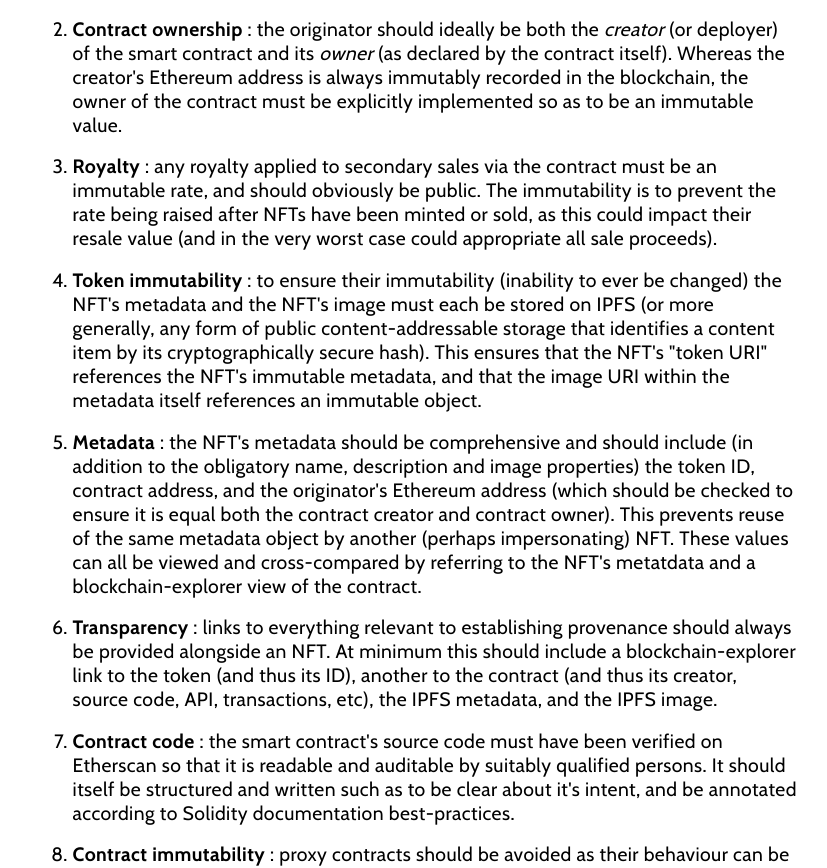
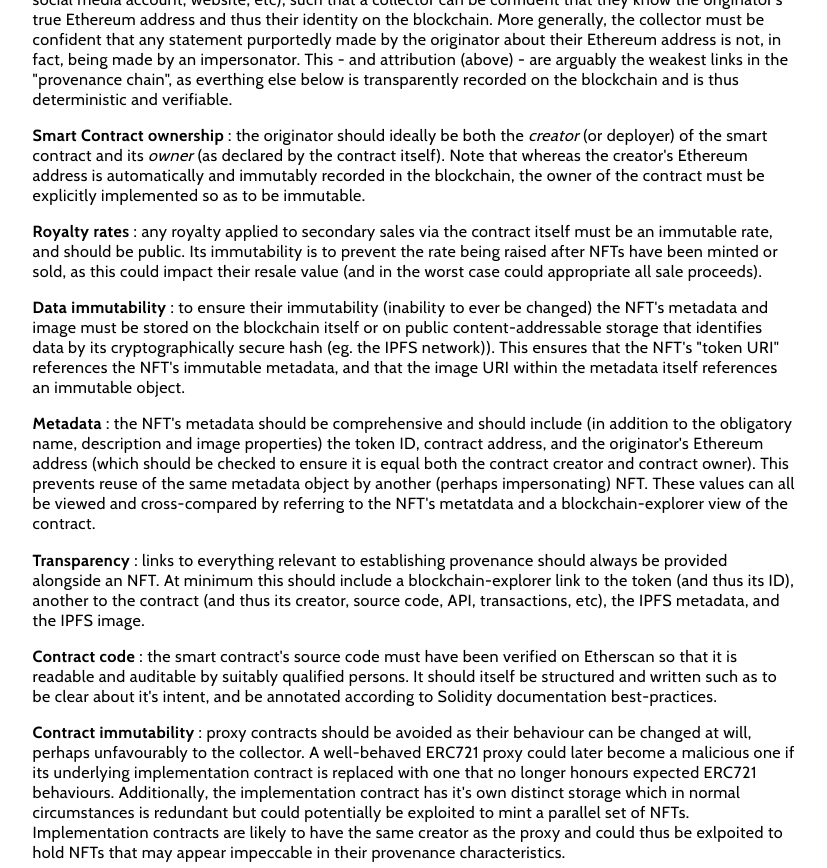
Before and after one commit to stephanfowler/nft-surface, a Next.js app in the folder client/: page /docs/provenance in a window 1280 px wide. Shown: the part 400-1268 px from the top of the page, without its empty margins (225-1052 px from the left). Built offline with nearby package versions, Linux system fonts and the light colour scheme.

Commit message:
tx animation

```diff
--- a/client/components/Layout.module.css
+++ b/client/components/Layout.module.css
@@ -29,6 +29,7 @@
 }
 
 .pageContainer {
+	font-size: smaller;
   padding: 1rem;
   margin: 0 auto;
   max-width: 800px;
--- a/client/components/clientside/NftStatus.js
+++ b/client/components/clientside/NftStatus.js
@@ -125,7 +125,7 @@ const NftStatus = ({ nft, chainId, status, setStatus }) => {
 			</div>
 
 		: !statusUpdated ?
-			<div className={styles.minter}>
+			<div className={styles.nftStatusPending}>
 				Checking NFT status …
 			</div>
 
@@ -164,7 +164,7 @@ const NftStatus = ({ nft, chainId, status, setStatus }) => {
 				<div>Sorry, this NFT has been burnt or revoked.</div>
 			)}
 
-			<div className={styles.notification}>
+			<div className={`${styles.notification} ${(notify + "").includes("_pending") && styles.notificationPending}`}>
 				{notify ? showNofity()
 
 				: walletAddress ?
--- a/client/pages/docs/provenance.js
+++ b/client/pages/docs/provenance.js
@@ -15,35 +15,37 @@ export default function FirstPost() {
                 <p>The NFTs minted by this site's Ethereum smart contract adhere to the following best-practices for the establisment of correct NFT provenance and authenticity.
                 </p>
 
-                <ol>
-                <li><strong>Originator</strong> : the artist / maker / brand / etc (referred to here as the originator) should publish their Ethereum address in a trusted off-chain location (eg. a widely-accepted social media account, website, etc), such that a collector can be confident that they know the true address. This is arguably the weakest link, as everthing else in the "provenance chain" is transparently recorded on the blockchain and is thus deterministic and verifiable. More generally, the collector must be confident that any statement purportedly made by the originator about their Ethereum address is not, in fact, being made by an impersonator.
-                </li>
 
-                <li><strong>Contract ownership</strong> : the originator should ideally be both the <em>creator</em> (or deployer) of the smart contract and its <em>owner</em> (as declared by the contract itself). Whereas the creator's Ethereum address is always immutably recorded in the blockchain, the owner of the contract must be explicitly implemented so as to be an immutable value.
-                </li>
+                <p><strong>Attribution</strong> : an NFT is merely a <em>statement of ownership</em> of an item, not the item itself. It is effectively just the claim "X owns item Y". These statements are recorded within so-called "smart contracts", the creation of which is entirely permissionless (anyone can create one), meaning that NFTs are themseles entirely permissionless. From a collector's perspective it is therefore critical that the described item is attributable to the originator of the NFT. Nothing prevents anyone from making the statement "I own the Mona Lisa". The <em>tradeable value</em> of that statement however depends entirely upon the belief that its originator is indeed Leonardo da Vinci or his executors, ie. that the item is attributable to the NFT's originator.
+                </p>
 
-                <li><strong>Royalty</strong> : any royalty applied to secondary sales via the contract must be an immutable rate, and should obviously be public. The immutability is to prevent the rate being raised after NFTs have been minted or sold, as this could impact their resale value (and in the very worst case could appropriate all sale proceeds).
-                </li>
+                <p><strong>Originator identity</strong> : the artist/maker/brand/etc of item described by the NFT (referred to here as the NFT's originator) should publish their Ethereum address in a trusted off-chain location (eg. a widely-accepted social media account, website, etc), such that a collector can be confident that they know the originator's true Ethereum address and thus their identity on the blockchain. More generally, the collector must be confident that any statement purportedly made by the originator about their Ethereum address is not, in fact, being made by an impersonator. This - and attribution (above) - are arguably the weakest links in the "provenance chain", as everthing else below is transparently recorded on the blockchain and is thus deterministic and verifiable.
+                </p>
 
-                <li><strong>Token immutability</strong> : to ensure their immutability (inability to ever be changed) the NFT's metadata and the NFT's image must each be stored on IPFS (or more generally, any form of public content-addressable storage that identifies a content item by its cryptographically secure hash). This ensures that the NFT's "token URI" references the NFT's immutable metadata, and that the image URI within the metadata itself references an immutable object.</li>
+                <p><strong>Smart Contract ownership</strong> : the originator should ideally be both the <em>creator</em> (or deployer) of the smart contract and its <em>owner</em> (as declared by the contract itself). Note that whereas the creator's Ethereum address is automatically and immutably recorded in the blockchain, the owner of the contract must be explicitly implemented so as to be immutable.
+                </p>
 
-                <li><strong>Metadata</strong> : the NFT's metadata should be comprehensive and should include (in addition to the obligatory name, description and image properties) the token ID, contract address, and the originator's Ethereum address (which should be checked to ensure it is equal both the contract creator and contract owner). This prevents reuse of the same metadata object by another (perhaps impersonating) NFT. These values can all be viewed and cross-compared by referring to the NFT's metatdata and a blockchain-explorer view of the contract.</li>
+                <p><strong>Royalty rates</strong> : any royalty applied to secondary sales via the contract itself must be an immutable rate, and should be public. Its immutability is to prevent the rate being raised after NFTs have been minted or sold, as this could impact their resale value (and in the worst case could appropriate all sale proceeds).
+                </p>
 
-                <li><strong>Transparency</strong> : links to everything relevant to establishing provenance should always be provided alongside an NFT. At minimum this should include a blockchain-explorer link to the token (and thus its ID), another to the contract (and thus its creator, source code, API, transactions, etc), the IPFS metadata, and the IPFS image.</li>
+                <p><strong>Data immutability</strong> : to ensure their immutability (inability to ever be changed) the NFT's metadata and image must be stored on the blockchain itself or on public content-addressable storage that identifies data by its cryptographically secure hash (eg. the IPFS network)). This ensures that the NFT's "token URI" references the NFT's immutable metadata, and that the image URI within the metadata itself references an immutable object.</p>
 
-                <li><strong>Contract code</strong> : the smart contract's source code must have been verified on Etherscan so that it is readable and auditable by suitably qualified persons. It should itself be structured and written such as to be clear about it's intent, and be annotated according to Solidity documentation best-practices.
-                </li>
+                <p><strong>Metadata</strong> : the NFT's metadata should be comprehensive and should include (in addition to the obligatory name, description and image properties) the token ID, contract address, and the originator's Ethereum address (which should be checked to ensure it is equal both the contract creator and contract owner). This prevents reuse of the same metadata object by another (perhaps impersonating) NFT. These values can all be viewed and cross-compared by referring to the NFT's metatdata and a blockchain-explorer view of the contract.</p>
 
-                <li><strong>Contract immutability</strong> : proxy contracts should be avoided as their behaviour can be changed at will, perhaps unfavourably to the collector. A well-behaved ERC721 proxy could later become a malicious one if its underlying implementation contract is replaced with one that no longer honours expected ERC721 behaviours. Additionally, the implementation contract has it's own distinct storage which in normal circumstances is redundant but could potentially be exploited to mint a parallel set of NFTs. Implementation contracts are likely to have the same creator as the proxy and could thus be exlpoited to hold NFTs that may appear impeccable in their provenance characteristics.
-                </li>
+                <p><strong>Transparency</strong> : links to everything relevant to establishing provenance should always be provided alongside an NFT. At minimum this should include a blockchain-explorer link to the token (and thus its ID), another to the contract (and thus its creator, source code, API, transactions, etc), the IPFS metadata, and the IPFS image.</p>
 
-                <li><strong>Shared contracts</strong> : as generally deployed by marketplaces, contracts that group together originators under one contract should ideally be avoided as they arguably pollute a clear provenance chain starting from the originator, to the originator's contract, to a token on that contract, to an ownership history, to the current owner. Whereas the NFT's originator should forever be unambiguously identified as being such, the marketplace where they may have minted the NFT should ideally not forever be recorded as the NFT's genesis.
-                </li>
+                <p><strong>Contract code</strong> : the smart contract's source code must have been verified on Etherscan so that it is readable and auditable by suitably qualified persons. It should itself be structured and written such as to be clear about it's intent, and be annotated according to Solidity documentation best-practices.
+                </p>
 
-                <li><strong>Self destruction</strong> : for obvious reasons, a collector should be wary of owning tokens in a contract that has a self-destruct capability, even if that capability is well intended and is managed by a trusted operator.
-                </li>
+                <p><strong>Contract immutability</strong> : proxy contracts should be avoided as their behaviour can be changed at will, perhaps unfavourably to the collector. A well-behaved ERC721 proxy could later become a malicious one if its underlying implementation contract is replaced with one that no longer honours expected ERC721 behaviours. Additionally, the implementation contract has it's own distinct storage which in normal circumstances is redundant but could potentially be exploited to mint a parallel set of NFTs. Implementation contracts are likely to have the same creator as the proxy and could thus be exlpoited to hold NFTs that may appear impeccable in their provenance characteristics.
+                </p>
 
-                </ol>
+                <p><strong>Shared contracts</strong> : as generally deployed by marketplaces, contracts that group together originators under one contract should ideally be avoided as they arguably pollute a clear provenance chain starting from the originator, to the originator's contract, to a token on that contract, to an ownership history, to the current owner. Whereas the NFT's originator should forever be unambiguously identified as being such, the marketplace where they may have minted the NFT should ideally not forever be recorded as the NFT's genesis.
+                </p>
+
+                <p><strong>Self destruction</strong> : for obvious reasons, a collector should be wary of owning tokens in a contract that has a self-destruct capability, even if that capability is well intended and is managed by a trusted operator.
+                </p>
+
             </div>
         </Layout>
     )
```
Also changed, not shown: client/components/Nft.module.css (+22 -1 lines), client/components/clientside/SalesForm.js (+6 -6 lines).
